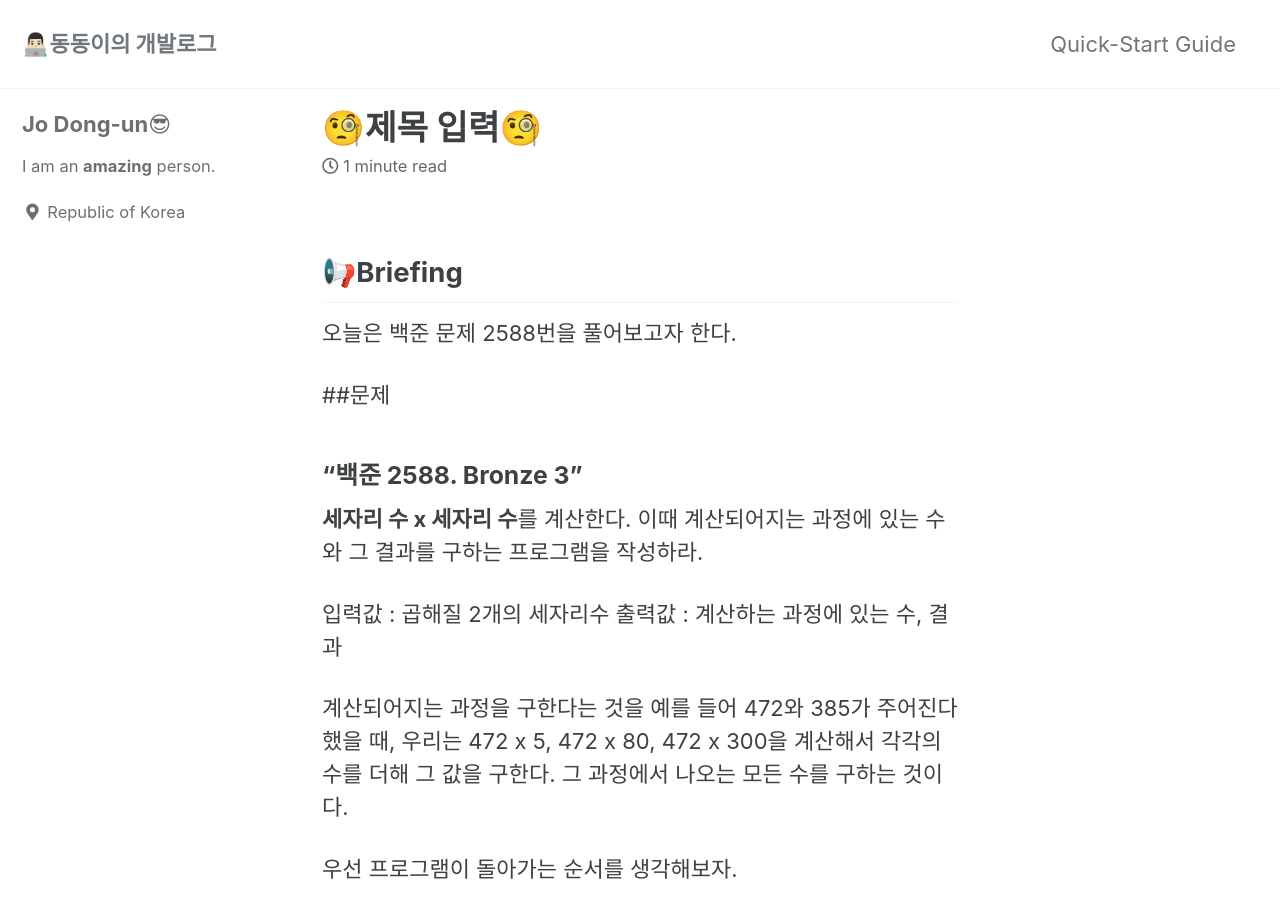
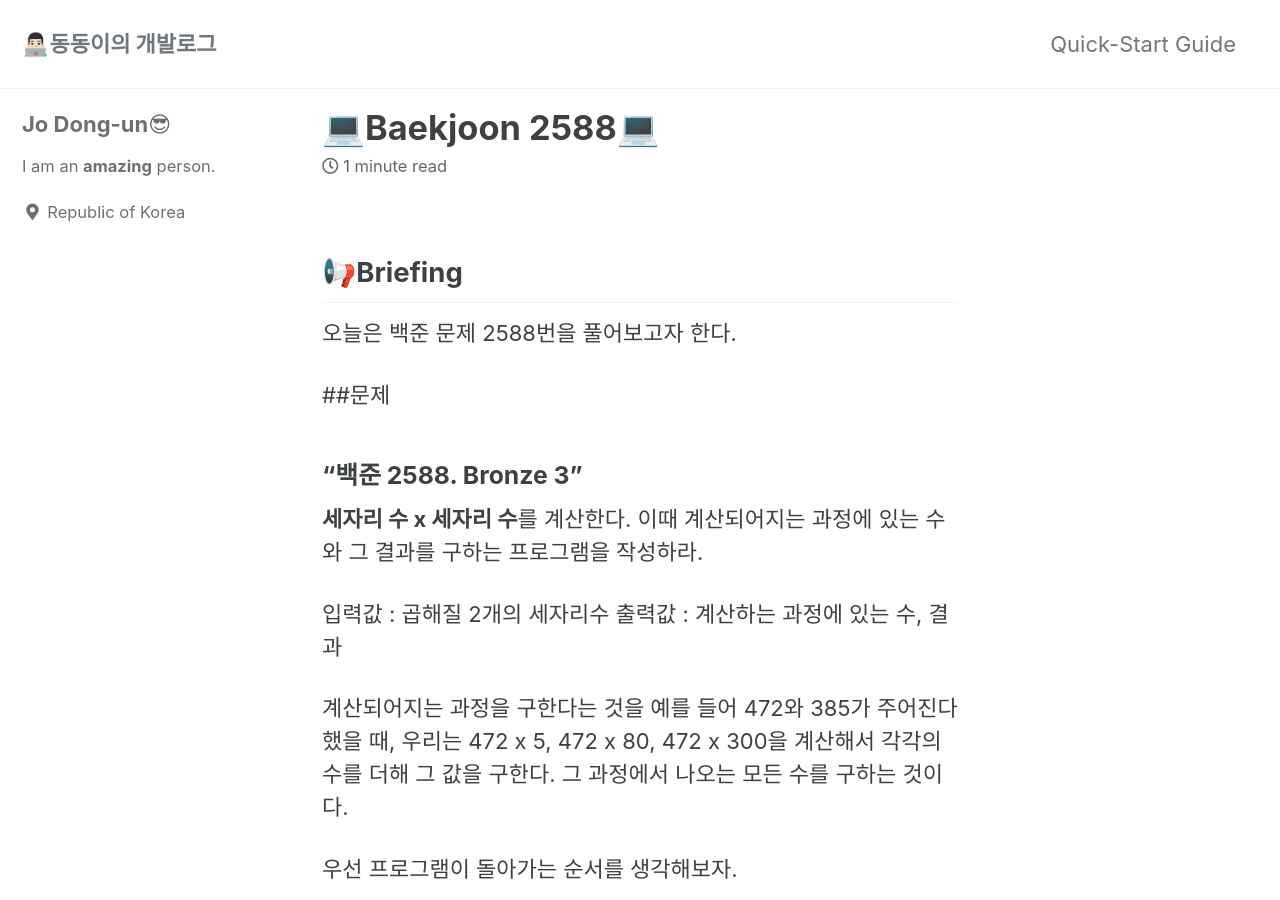
Before and after one commit to Dongun614/Dongun614.github.io, a Jekyll site: the page built from _posts/2023-07-24-backjoon2588.md, in a window 1280 px wide and 900 px high. Built offline with Jekyll 4.4.1, drawn with Linux system fonts in a browser that asks for light colours; cached includes are drawn as plain includes.

Commit message:
제목 변경

```diff
--- a/_posts/2023-07-24-backjoon2588.md
+++ b/_posts/2023-07-24-backjoon2588.md
@@ -1,6 +1,6 @@
 ---
 layout: single
-title: 🧐제목 입력🧐
+title: 💻Baekjoon 2588💻
 ---
 
 ## 📢Briefing
```
